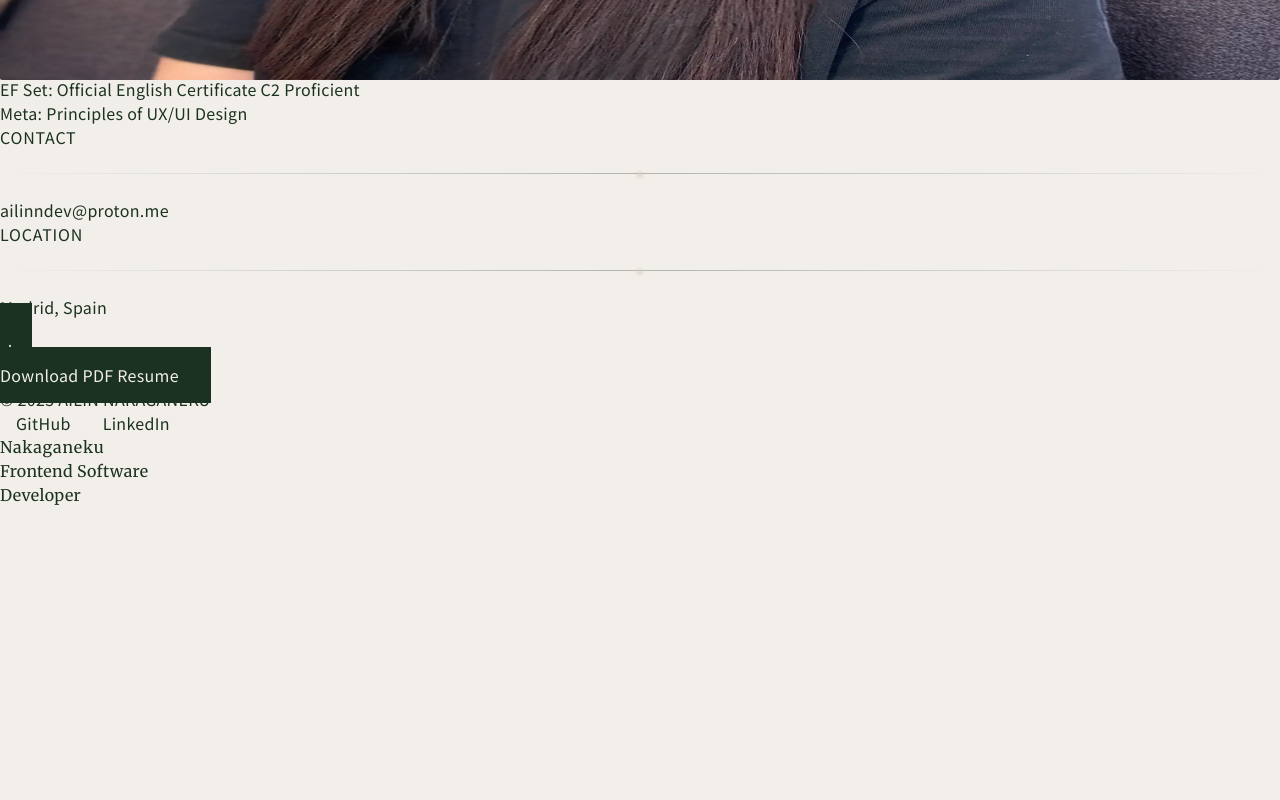
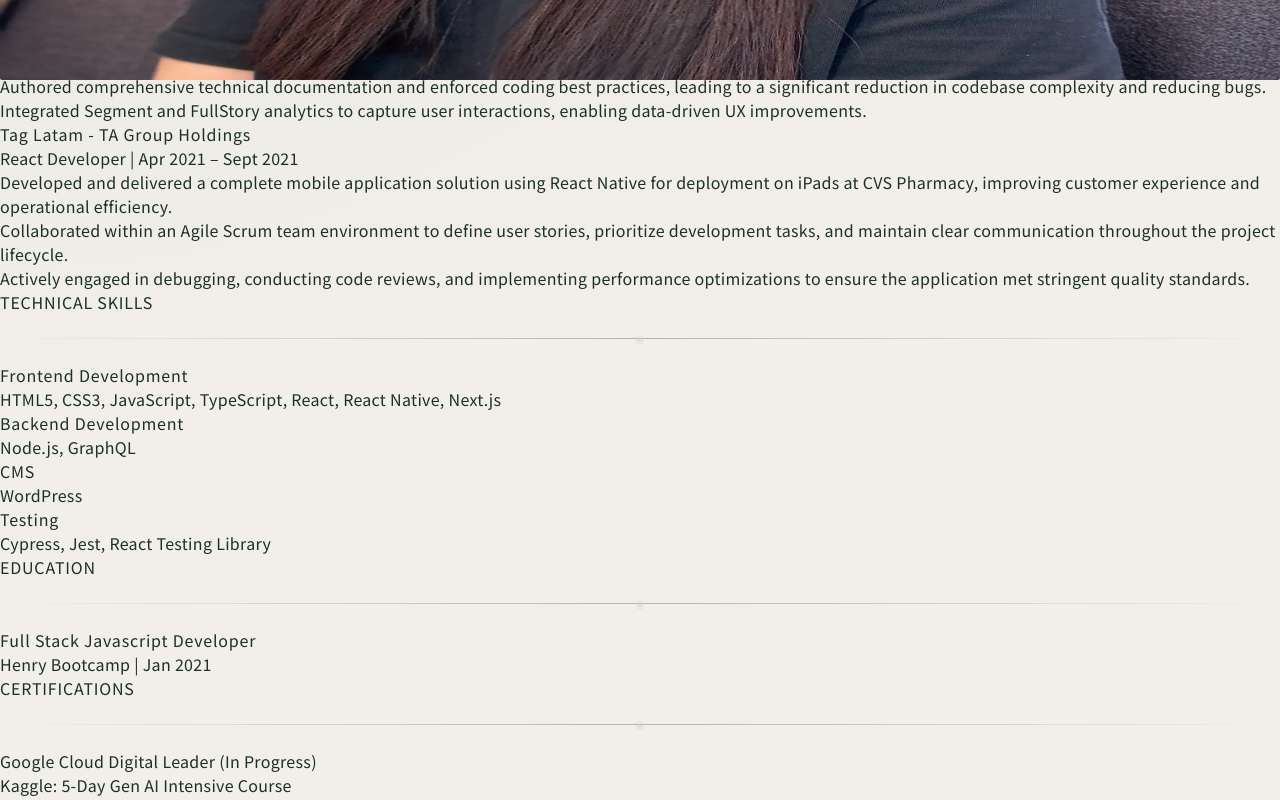
Before and after one commit to ailinnakaganeku/portfolio2025, a Next.js app: page / in a window 1280 px wide. Shown: the part 720-1520 px from the top of the page. Before the commit the page ends 1227 px from the top, so only its background shows below. Built offline with nearby package versions, Linux system fonts and the light colour scheme.

Commit message:
Updating data

```diff
--- a/app/layout.tsx
+++ b/app/layout.tsx
@@ -1,9 +1,6 @@
 import "./globals.css";
 import type { Metadata } from "next";
-import {
-  Merriweather,
-  Noto_Sans_JP,
-} from "next/font/google";
+import { Merriweather, Noto_Sans_JP } from "next/font/google";
 
 const notoSansJP = Noto_Sans_JP({
   subsets: ["latin"],
@@ -19,15 +16,15 @@ const merriweather = Merriweather({
 });
 
 export const metadata: Metadata = {
-  title: "Ailin - Senior Art Director & Graphic Designer",
+  title: "Ailin Nakaganeku - Frontend Software Developer | React, TypeScript",
   description:
-    "Portfolio of Ailin, an accomplished Art Director and Graphic Designer specializing in brand identity, digital design, and creative direction.",
+    "Portfolio of Ailin Nakaganeku, a Semi Senior Frontend Software Developer specializing in building high-performance, accessible, and intuitive web applications with React, TypeScript, and modern frontend technologies.",
   keywords:
-    "Art Director, Graphic Designer, Brand Identity, Digital Design, Creative Direction, Portfolio",
+    "Frontend Developer, Software Developer, React Developer, TypeScript, JavaScript, Next.js, Web Development, Portfolio, Ailin Nakaganeku, UI/UX, Web Accessibility, Cypress",
   openGraph: {
-    title: "Ailin - Senior Art Director & Graphic Designer",
+    title: "Ailin Nakaganeku - Frontend Software Developer | React, TypeScript",
     description:
-      "Portfolio of Ailin, an accomplished Art Director and Graphic Designer specializing in brand identity, digital design, and creative direction.",
+      "Explore the work of Ailin Nakaganeku, focusing on creating impactful digital experiences with React, TypeScript, and modern web technologies.",
     type: "website",
     locale: "en_US",
   },
--- a/app/page.tsx
+++ b/app/page.tsx
@@ -45,12 +45,17 @@ export default function Home() {
             </h2>
             <div className="jp-line" role="presentation"></div>
             <p className="text-[rgb(var(--foreground-rgb))] leading-relaxed">
-              A Semi Senior Frontend Software Developer with 4 years of
-              experience, dedicated to driving transformative impact by building
-              bridges between innovative technology and tangible business
-              growth. My mission is to architect high-performance, accessible,
-              and intuitive digital experiences that empower users and unlock
-              measurable ROI.
+              A Semi Senior Frontend Software Developer dedicated to driving
+              transformative impact by building bridges between innovative
+              technology and tangible business growth. My mission is to
+              architect high-performance, accessible, and intuitive digital
+              experiences that not only empower users but also unlock measurable
+              ROI and strategic advantage. By translating complex user data into
+              actionable product innovations and fostering efficient development
+              cycles, I create lasting value and help businesses connect with
+              their customers to thrive in a dynamic digital world, firmly
+              believing in technology&#39;s power to create opportunity and
+              positive impact.
             </p>
           </section>
 
@@ -66,11 +71,46 @@ export default function Home() {
                   Frontend Software Engineer | Sep 2024 – Present
                 </p>
                 <p className="text-[rgb(var(--foreground-rgb))] leading-relaxed">
-                  Led performance optimization initiatives, implemented
-                  end-to-end testing with Cypress Cloud, and enhanced web
-                  accessibility according to WCAG guidelines. Optimized CI/CD
-                  pipelines and developed frontend solutions for personalized
-                  content delivery.
+                  Investigated, debugged, and optimized code to enhance
+                  application performance and ensure application stability and
+                  performance. <br />
+                  Resolved end-to-end testing challenges using Cypress Cloud,
+                  reducing test flakiness by 8% and increasing deployment
+                  confidence. <br />
+                  Collaborated on migrating and upgrading applications to React
+                  18, successfully resolving hydration issues and improving
+                  performance metrics. Advanced web accessibility by
+                  implementing Cypress Accessibility Testing, proactively
+                  identifying and resolving compliance gaps to improve user
+                  experience according to WCAG guidelines. <br />
+                  Optimized Continuous Integration/Continuous Deployment
+                  pipeline (GitHub Actions), reducing total duration by 17% to
+                  reduce costs and accelerate developer feedback. <br />
+                  Enhanced user experience and analytics capabilities by
+                  developing frontend solutions for personalized content
+                  delivery and implementing robust GA4 custom event tracking.
+                  This enabled deeper insights into user interactions and the
+                  performance of key e-commerce features.
+                </p>
+              </div>
+
+              <div className="hover-fade">
+                <h3 className="font-medium">Crombie</h3>
+                <p className="text-[rgb(var(--accent-color))] mb-2">
+                  Digital Experience Frontend Developer | Jul 2023 – Sep 2024
+                </p>
+                <p className="text-[rgb(var(--foreground-rgb))] leading-relaxed">
+                  Developed and launched highly responsive, performance-driven
+                  web applications using React.js and Next.js, delivering
+                  exceptional cross-platform user experiences (desktop &
+                  mobile). <br />
+                  Partnered with the engineering team to design and implement
+                  customized digital solutions, seamlessly integrating CMS and
+                  e-commerce functionalities. <br />
+                  Successfully managed multiple concurrent projects,
+                  demonstrating adaptability to evolving client requirements
+                  while consistently upholding high-quality standards and
+                  meeting deadlines.
                 </p>
               </div>
 
@@ -80,9 +120,37 @@ export default function Home() {
                   Frontend Engineer | Oct 2021 – Jul 2023
                 </p>
                 <p className="text-[rgb(var(--foreground-rgb))] leading-relaxed">
-                  Contributed to company-wide redesign initiatives, improved NPS
-                  metrics, and integrated analytics solutions. Authored
-                  technical documentation and enforced coding best practices.
+                  Contributed to a company-wide redesign and rebranding
+                  initiative, utilizing internal design system libraries to
+                  significantly improve UI consistency and brand alignment.
+                  <br />
+                  Collaborated in addressing customer-centric NPS challenges,
+                  directly enhancing user satisfaction and engagement metrics.
+                  <br />
+                  Authored comprehensive technical documentation and enforced
+                  coding best practices, leading to a significant reduction in
+                  codebase complexity and reducing bugs. <br />
+                  Integrated Segment and FullStory analytics to capture user
+                  interactions, enabling data-driven UX improvements.
+                </p>
+              </div>
+
+              <div className="hover-fade">
+                <h3 className="font-medium">Tag Latam - TA Group Holdings</h3>
+                <p className="text-[rgb(var(--accent-color))] mb-2">
+                  React Developer | Apr 2021 – Sept 2021
+                </p>
+                <p className="text-[rgb(var(--foreground-rgb))] leading-relaxed">
+                  Developed and delivered a complete mobile application solution
+                  using React Native for deployment on iPads at CVS Pharmacy,
+                  improving customer experience and operational efficiency.
+                  <br />
+                  Collaborated within an Agile Scrum team environment to define
+                  user stories, prioritize development tasks, and maintain clear
+                  communication throughout the project lifecycle. <br />
+                  Actively engaged in debugging, conducting code reviews, and
+                  implementing performance optimizations to ensure the
+                  application met stringent quality standards.
                 </p>
               </div>
             </div>
@@ -102,9 +170,21 @@ export default function Home() {
                 </p>
               </div>
               <div className="hover-fade">
-                <h3 className="font-medium">Backend & Testing</h3>
+                <h3 className="font-medium">Backend Development</h3>
                 <p className="text-[rgb(var(--foreground-rgb))] text-sm leading-relaxed">
-                  Node.js, GraphQL, Cypress, WordPress
+                  Node.js, GraphQL
+                </p>
+              </div>
+              <div className="hover-fade">
+                <h3 className="font-medium">CMS</h3>
+                <p className="text-[rgb(var(--foreground-rgb))] text-sm leading-relaxed">
+                  WordPress
+                </p>
+              </div>
+              <div className="hover-fade">
+                <h3 className="font-medium">Testing</h3>
+                <p className="text-[rgb(var(--foreground-rgb))] text-sm leading-relaxed">
+                  Cypress, Jest, React Testing Library
                 </p>
               </div>
             </div>
@@ -133,6 +213,15 @@ export default function Home() {
             <ul className="space-y-2">
               <li className="hover-fade">
                 Google Cloud Digital Leader (In Progress)
+              </li>
+              <li className="hover-fade">
+                Kaggle: 5-Day Gen AI Intensive Course
+              </li>
+              <li className="hover-fade">
+                IBM: Generative AI: Prompt Engineering
+              </li>
+              <li className="hover-fade">
+                Mastercard: Dynamic Yield Technical Certification
               </li>
               <li className="hover-fade">
                 EF Set: Official English Certificate C2 Proficient
```
